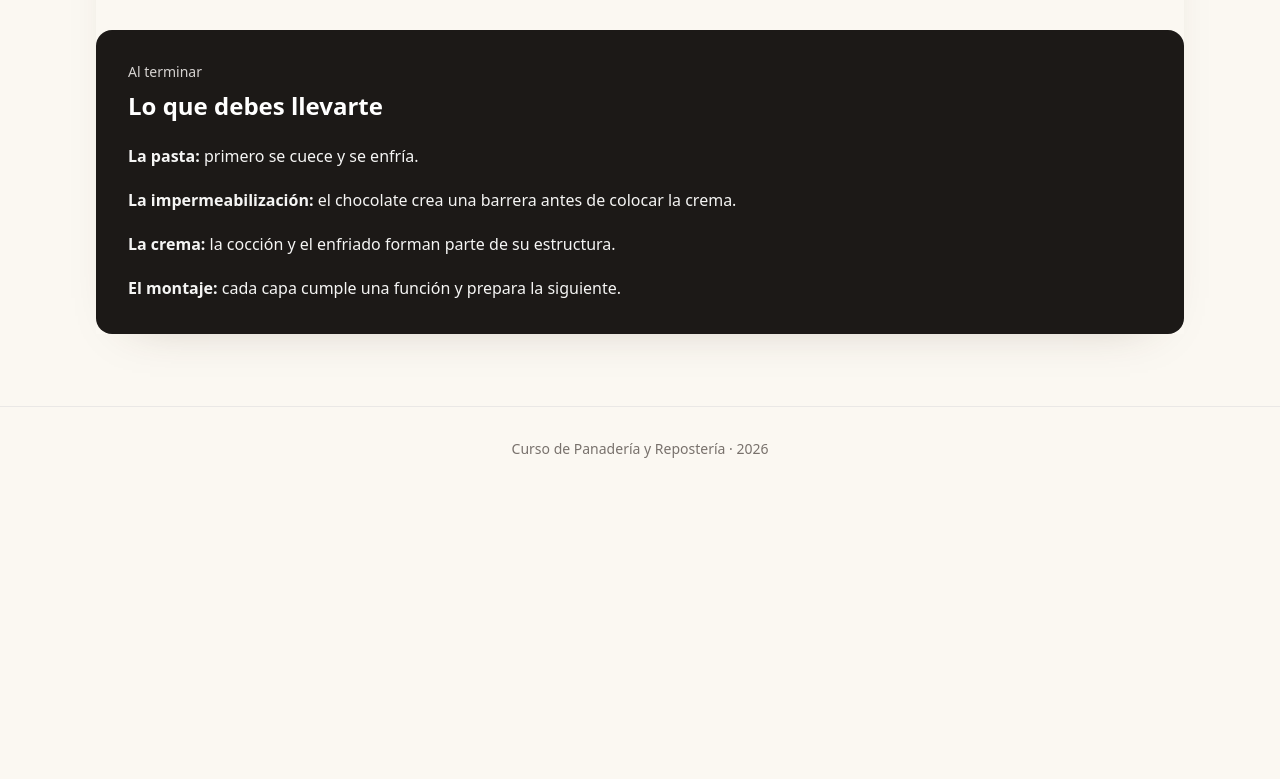
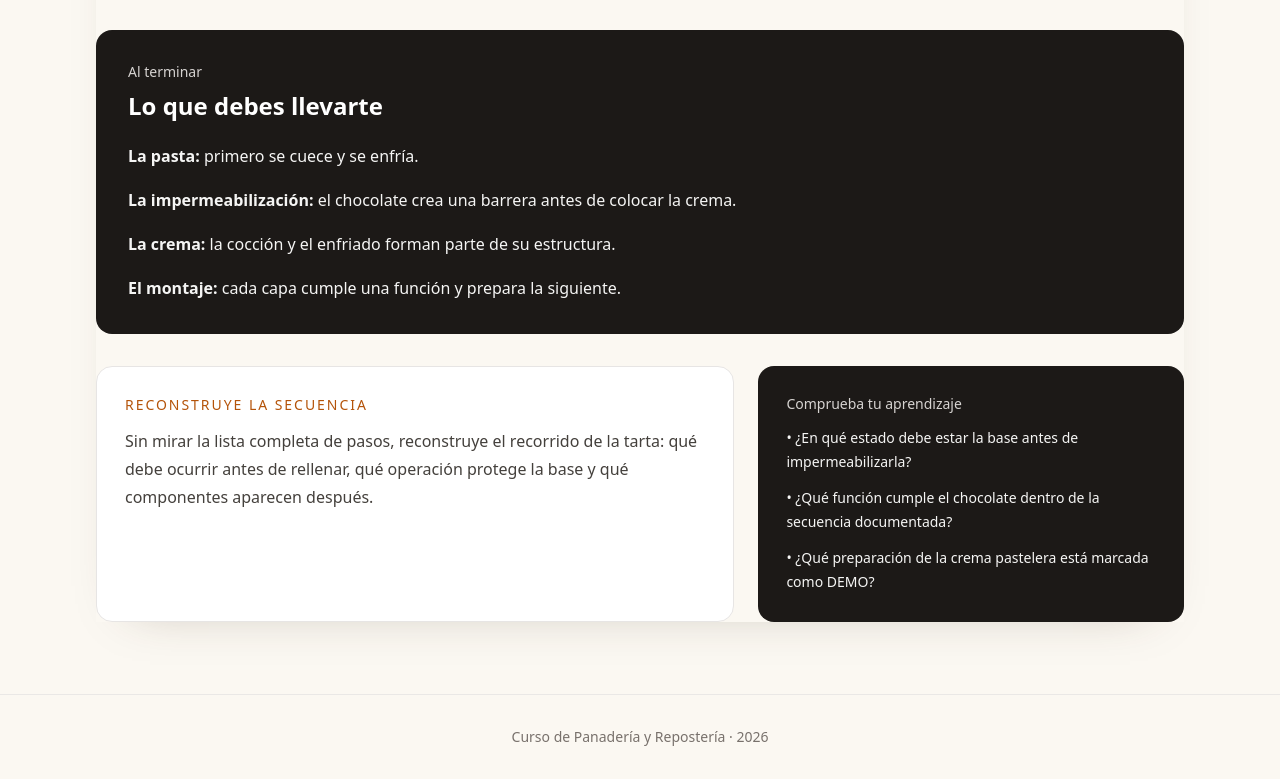
Before and after one commit to Drworm82/CursoPanadero, a Next.js app: page /leccion-de-la-pasta-a-la-tarta in a window 1280 px wide. Shown: the part 2017-2796 px from the top of the page. Before the commit the page ends 2508 px from the top, so only its background shows below. Built offline with nearby package versions, Linux system fonts and the light colour scheme; no server answers.

Commit message:
Añadir practica y comprobacion pedagogica en M2

```diff
--- a/pages/leccion-de-la-pasta-a-la-tarta.js
+++ b/pages/leccion-de-la-pasta-a-la-tarta.js
@@ -92,6 +92,22 @@ export default function LessonNinePage() {
             <p className="leading-7"><strong>El montaje:</strong> cada capa cumple una función y prepara la siguiente.</p>
           </div>
         </section>
+
+
+        <section className="grid gap-6 lg:grid-cols-[1.2fr_.8fr]">
+          <div className="rounded-2xl border border-stone-200 bg-white p-6 sm:p-7">
+            <p className="text-sm font-medium uppercase tracking-[0.14em] text-amber-700">Reconstruye la secuencia</p>
+            <p className="mt-3 leading-7 text-stone-700">Sin mirar la lista completa de pasos, reconstruye el recorrido de la tarta: qué debe ocurrir antes de rellenar, qué operación protege la base y qué componentes aparecen después.</p>
+          </div>
+          <div className="rounded-2xl bg-stone-900 p-6 text-white sm:p-7">
+            <p className="text-sm font-medium text-stone-300">Comprueba tu aprendizaje</p>
+            <ul className="mt-3 space-y-3 text-sm leading-6 text-stone-100">
+              <li>• ¿En qué estado debe estar la base antes de impermeabilizarla?</li>
+              <li>• ¿Qué función cumple el chocolate dentro de la secuencia documentada?</li>
+              <li>• ¿Qué preparación de la crema pastelera está marcada como DEMO?</li>
+            </ul>
+          </div>
+        </section>
       </div>
     </CourseShell>
   );
```
